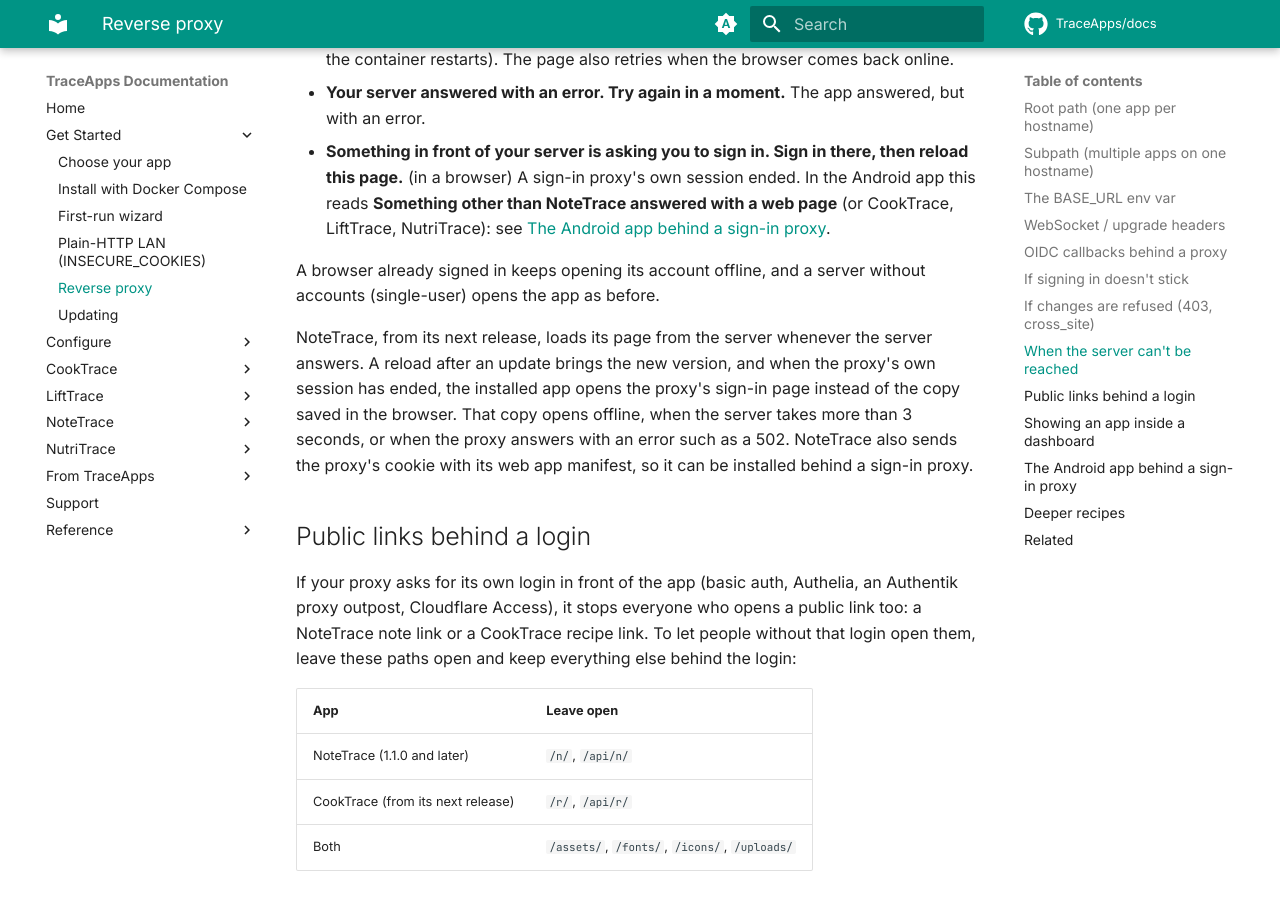
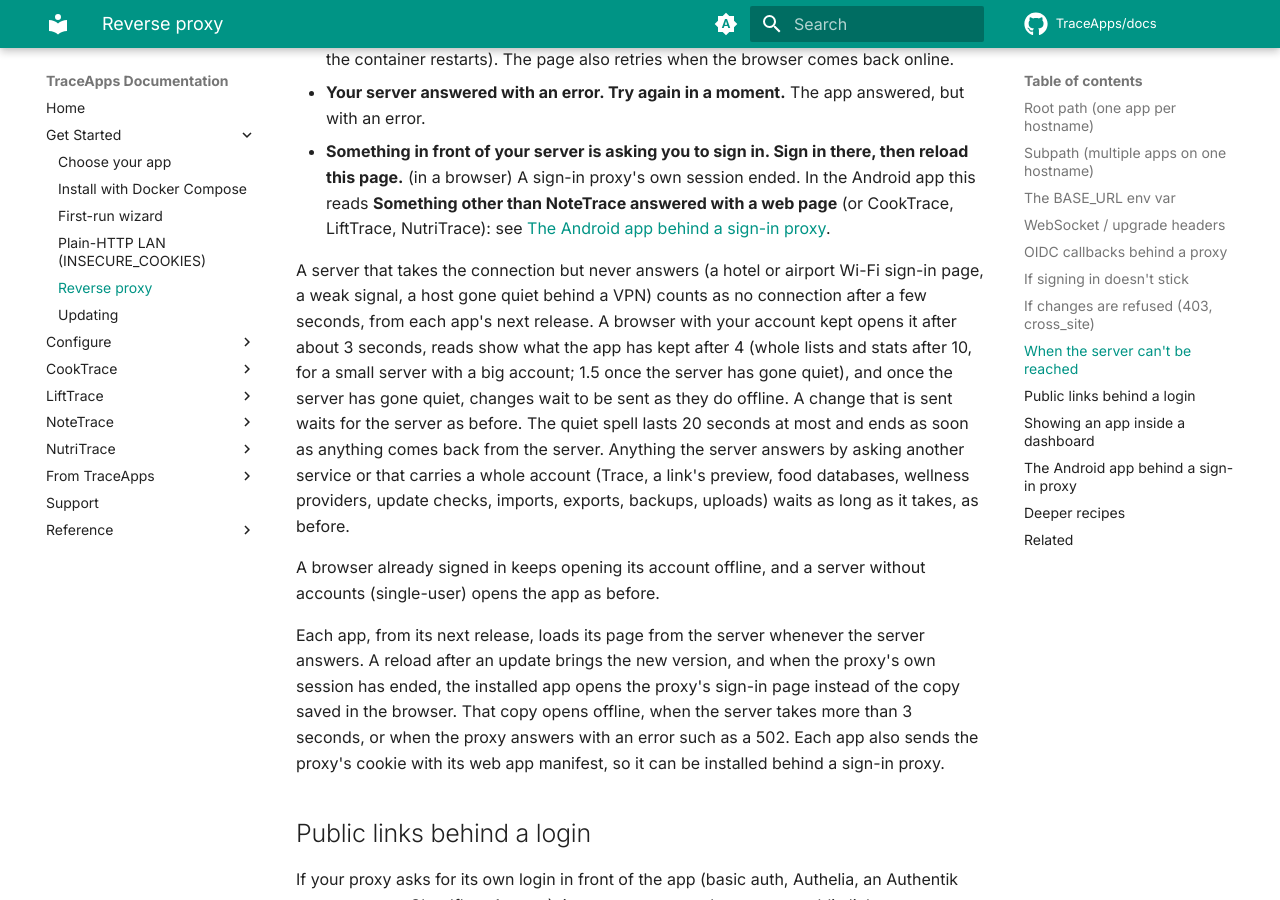
Before and after one commit to TraceApps/docs, an MkDocs documentation site: the page built from docs/getting-started/reverse-proxy.md, in a window 1280 px wide and 900 px high, scrolled down 4220 px. Built offline with MkDocs 1.6.1 and Material for MkDocs 9.7.7, drawn with Linux system fonts in a browser that asks for light colours; comment, search, counter and statistics services are not loaded.

Commit message:
Behind a sign-in proxy and a server that never answers: all four apps (TraceApps/notetrace#37)

```diff
--- a/docs/getting-started/reverse-proxy.md
+++ b/docs/getting-started/reverse-proxy.md
@@ -178,9 +178,11 @@ From each app's next release, a signed-out browser or phone that can't read the
 - **Your server answered with an error. Try again in a moment.** The app answered, but with an error.
 - **Something in front of your server is asking you to sign in. Sign in there, then reload this page.** (in a browser) A sign-in proxy's own session ended. In the Android app this reads **Something other than NoteTrace answered with a web page** (or CookTrace, LiftTrace, NutriTrace): see [The Android app behind a sign-in proxy](#android-behind-a-login).
 
+A server that takes the connection but never answers (a hotel or airport Wi-Fi sign-in page, a weak signal, a host gone quiet behind a VPN) counts as no connection after a few seconds, from each app's next release. A browser with your account kept opens it after about 3 seconds, reads show what the app has kept after 4 (whole lists and stats after 10, for a small server with a big account; 1.5 once the server has gone quiet), and once the server has gone quiet, changes wait to be sent as they do offline. A change that is sent waits for the server as before. The quiet spell lasts 20 seconds at most and ends as soon as anything comes back from the server. Anything the server answers by asking another service or that carries a whole account (Trace, a link's preview, food databases, wellness providers, update checks, imports, exports, backups, uploads) waits as long as it takes, as before.
+
 A browser already signed in keeps opening its account offline, and a server without accounts (single-user) opens the app as before.
 
-NoteTrace, from its next release, loads its page from the server whenever the server answers. A reload after an update brings the new version, and when the proxy's own session has ended, the installed app opens the proxy's sign-in page instead of the copy saved in the browser. That copy opens offline, when the server takes more than 3 seconds, or when the proxy answers with an error such as a 502. NoteTrace also sends the proxy's cookie with its web app manifest, so it can be installed behind a sign-in proxy.
+Each app, from its next release, loads its page from the server whenever the server answers. A reload after an update brings the new version, and when the proxy's own session has ended, the installed app opens the proxy's sign-in page instead of the copy saved in the browser. That copy opens offline, when the server takes more than 3 seconds, or when the proxy answers with an error such as a 502. Each app also sends the proxy's cookie with its web app manifest, so it can be installed behind a sign-in proxy.
 
 ## Public links behind a login { #public-links-behind-a-login }
 
```
